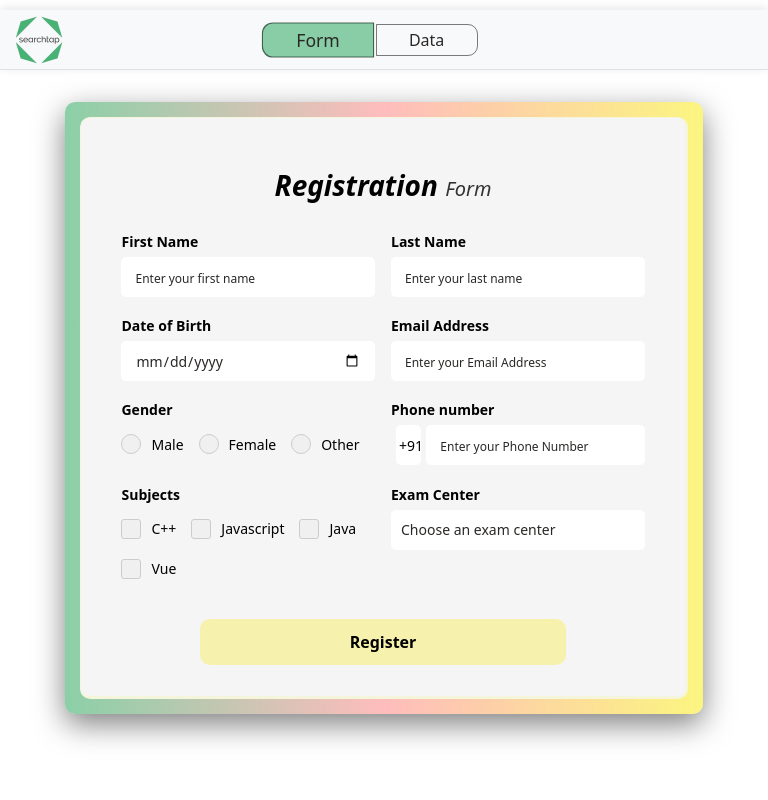
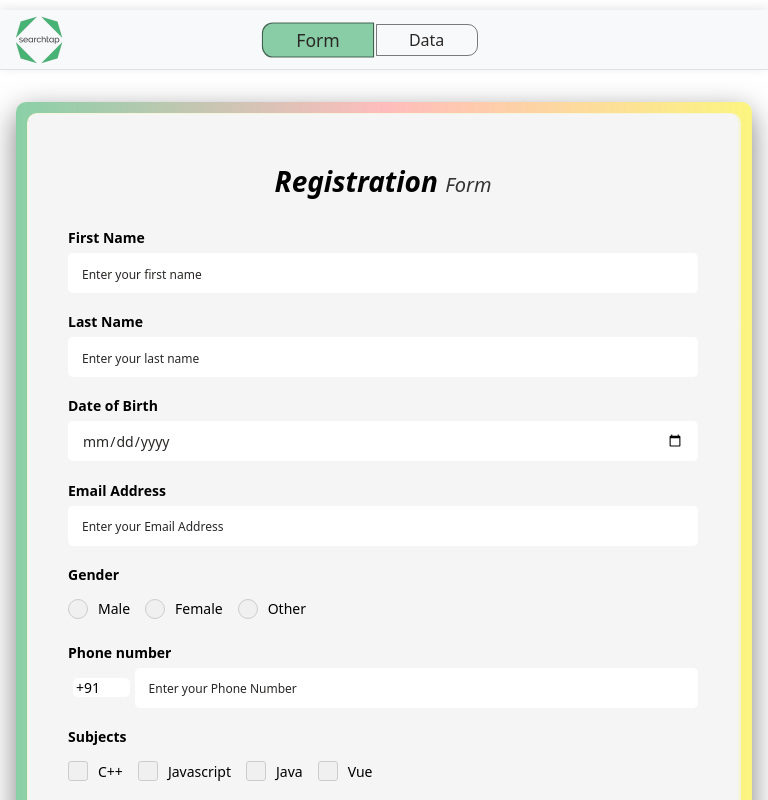
Before and after one commit to Neovin-dev/VueForm, a Vue app: page / in a window 768 px wide. Shown: the top 800 px of the page. Built offline with nearby package versions, Linux system fonts and the light colour scheme.

Commit message:
--data-container-sizing

```diff
--- a/src/components/RegistrationData.vue
+++ b/src/components/RegistrationData.vue
@@ -796,17 +796,25 @@ tbody tr:hover {
   background-color: #c7b27d;
 }
 
-@media (max-width: 1290px) {
+
+
+@media (max-width: 820px) {
+
   .data-container {
-    margin: 2% 2%;
+    padding: 2px;
+    margin: 10px;
+  }
+
+  .page-container {
+    width: 100%;
+  }
+
+  .table-view-container{
+    width: 100%;
+    margin: 2px;
   }
 }
 
-@media (max-width: 900px) {
-  .table-view-container {
-    width: 85%;
-  }
-}
 
 @media (max-width: 600px) {
   .table-header {
--- a/src/components/RegistrationForm.vue
+++ b/src/components/RegistrationForm.vue
@@ -616,13 +616,6 @@ select {
   border-top-left-radius: 0;
 } */
 
-@media (min-width: 768px) {
-  .row-view {
-    flex-direction: row;
-    gap: 1rem;
-  }
-}
-
 .ele-container {
   display: flex;
   flex-direction: column;
@@ -646,7 +639,7 @@ select:focus {
   font-weight: 500;
 }
 
-.ele-container input:user-invalid {
+.ele-container input:user-invalid, .ele-container select:user-invalid {
   border: 2px solid red;
 }
 
@@ -797,9 +790,15 @@ select:focus {
   font-weight: 700;
 }
 
-@media (max-width: 900px) {
+@media (max-width: 820px) {
+
   .main-container {
-    padding: 5px;
+    padding: 1px;
+  }
+
+  .page-container {
+    width: 100%;
   }
 }
+
 </style>
```
